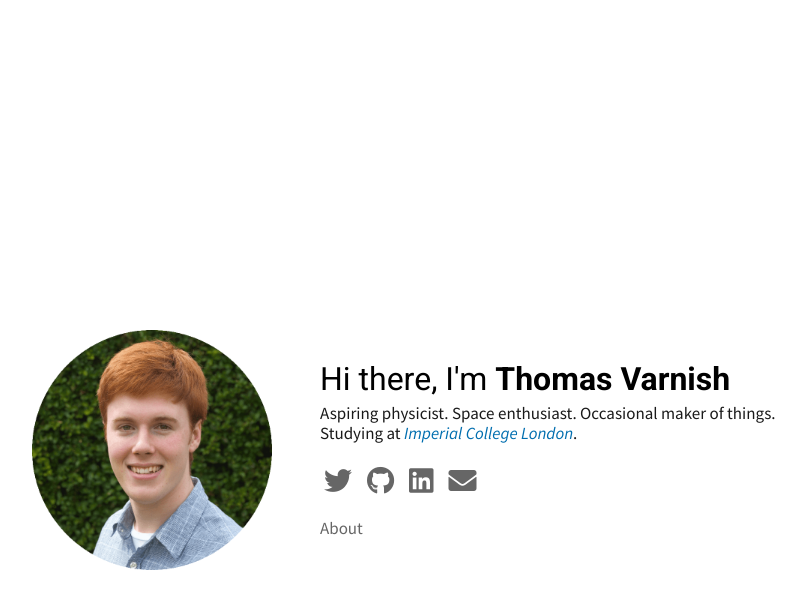
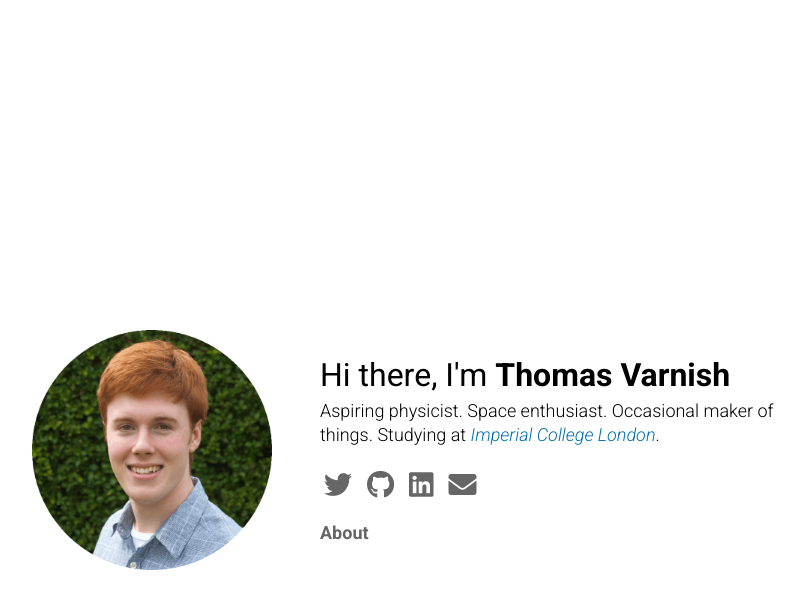
Before and after one commit to tvarnish/tvarnish.github.io, a Jekyll site: the page built from index.html, in a window 1280 px wide. Shown: the top 609 px of the page, without its empty margins (214-1020 px from the left). Built offline with Jekyll 4.4.1, drawn with Linux system fonts in a browser that asks for light colours; nearby versions of some CDN libraries.

Commit message:
Update typography
Switch from Source Sans Pro to Roboto (Light) and improve contrast for
hyperlinks. Increase line spacing and font size.

```diff
--- a/assets/css/home.css
+++ b/assets/css/home.css
@@ -35,11 +35,15 @@ html, body {
 }
 
 .page-links-home {
-    font-family: 'Source Sans Pro', sans-serif;
-    font-weight: 400;
-    font-size: 17px;
+    /* font-family: 'Source Sans Pro', sans-serif; */
+    /* font-weight: 400; */
+    /* font-size: 17px; */
     text-align: left;
-    color: #666;
+    /* color: #666; */
+    font-family: "Roboto", sans-serif;
+    font-weight: 600;
+    font-size: 18px;
+    color: black;
 
     margin-top: 1.5rem;
     text-transform: capitalize;
@@ -68,15 +72,21 @@ html, body {
 
 /* TYPOGRAPHY */
 p {
-    font-family: 'Source Sans Pro', sans-serif;
-    font-weight: 400;
-    font-size: 17px;
+    /* font-family: 'Source Sans Pro', sans-serif; */
+    /* font-weight: 400; */
+    font-family: "Roboto", sans-serif;
+    font-weight: 200;
+    /* font-size: 17px; */
     text-align: left;
     margin-bottom: 1.5rem;
 
-    font-size: 17px;
-    line-height: 20px;
-    color: rgba(0, 0, 0, 0.9);
+    /* font-size: 17px; */
+    /* line-height: 20px; */
+    /* color: rgba(0, 0, 0, 0.9); */
+    font-size: 18px;
+    line-height: 24px;
+    color: black;
+
 }
 
 p span a {
```
Also changed, not shown: assets/css/main.css (+28 -5 lines).
